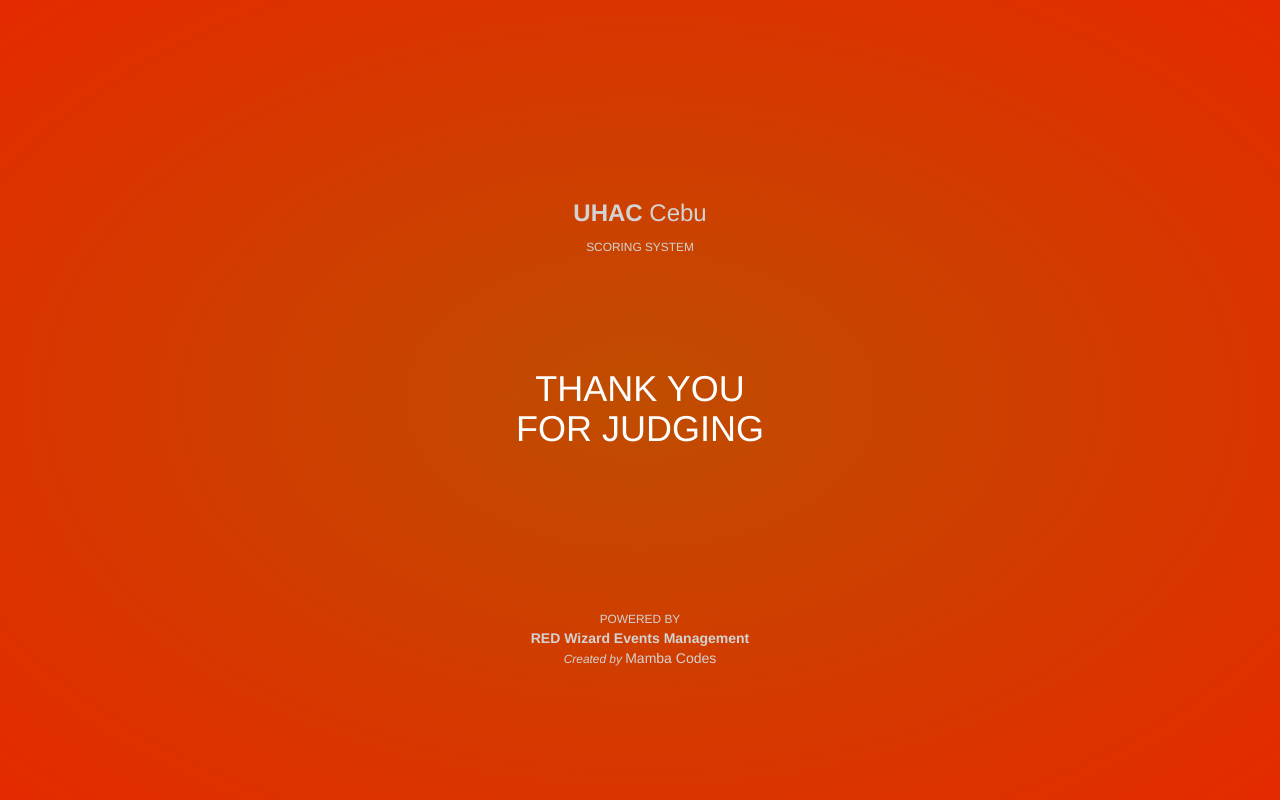
After one commit to RedWizards/scoring-system-v3, a PHP site: page /done.php in a window 1280 px wide. The commit adds this page. Run offline with PHP 8.4, Linux system fonts and the light colour scheme.

Commit message:
done page

```diff
--- a/assets/css/judge-view.css
+++ b/assets/css/judge-view.css
@@ -20,7 +20,7 @@ html, body, #wrapper {
     text-align: center;
 }
 
-#center-logo, #p1, #p2, #p3, #p4 {
+#center-logo, #p1, #p2, #p3, #p4, #thanks {
     -webkit-animation: fadein 2s; /* Safari, Chrome and Opera > 12.1 */
        -moz-animation: fadein 2s; /* Firefox < 16 */
         -ms-animation: fadein 2s; /* Internet Explorer */
@@ -322,3 +322,53 @@ footer {
 	margin: 0;
 	color: #fff;
 }
+
+
+/* Done judging style */
+
+#thanks {
+	width: 20em;
+	height: 20em;
+	position: absolute;
+	top: 63%;
+	left: 50%;
+	margin-top: -10em;
+	margin-left: -10em;
+	transition: 0.3s;
+}
+
+#greet {
+	color: white;
+	word-wrap: break-word;
+
+    -webkit-animation-duration: 1s; /* Safari, Chrome and Opera > 12.1 */
+       -moz-animation-duration: 1s; /* Firefox < 16 */
+        -ms-animation-duration: 1s; /* Internet Explorer */
+         -o-animation-duration: 1s; /* Opera < 12.1 */
+            animation-duration: 1s;
+
+    -webkit-animation-fill-mode: both; /* Safari, Chrome and Opera > 12.1 */
+       -moz-animation-fill-mode: both; /* Firefox < 16 */
+        -ms-animation-fill-mode: both; /* Internet Explorer */
+         -o-animation-fill-mode: both; /* Opera < 12.1 */
+            animation-fill-mode: both;
+
+	-webkit-animation-timing-function: ease-in-out; /* Safari, Chrome and Opera > 12.1 */
+       -moz-animation-timing-function: ease-in-out; /* Firefox < 16 */
+        -ms-animation-timing-function: ease-in-out; /* Internet Explorer */
+         -o-animation-timing-function: ease-in-out; /* Opera < 12.1 */
+            animation-timing-function: ease-in-out;
+
+	-webkit-animation-iteration-count: infinite; /* Safari, Chrome and Opera > 12.1 */
+       -moz-animation-iteration-count: infinite; /* Firefox < 16 */
+        -ms-animation-iteration-count: infinite; /* Internet Explorer */
+         -o-animation-iteration-count: infinite; /* Opera < 12.1 */
+            animation-iteration-count: infinite;
+
+
+    -webkit-animation-name: bounce; /* Safari, Chrome and Opera > 12.1 */
+       -moz-animation-name: bounce; /* Firefox < 16 */
+        -ms-animation-name: bounce; /* Internet Explorer */
+         -o-animation-name: bounce; /* Opera < 12.1 */
+            animation-name: bounce;
+}
--- /dev/null
+++ b/done.php
@@ -0,0 +1,51 @@
+<!doctype html>
+<html>
+
+	<head>
+
+		<title>UHAC Cebu</title>
+		<meta name="viewport" content="width=device-width, initial-scale=1">
+		<link rel="icon" href="assets/images/uhac.ico" type="image/ico" sizes="32x32">
+		<link rel="stylesheet" href="assets/css/bootstrap.min.css">
+		<!--
+		<link rel="stylesheet" href="assets/css/font-awesome.min.css">
+		-->
+		<link rel="stylesheet" href="assets/css/judge-view.css">
+
+	</head>
+
+	<body>
+
+			<table id="this-cover">
+				<tr>
+					<td>
+
+						<div id="p1" class="text-center sub">
+							<h3><b>UHAC</b> Cebu</h3>
+							<small>SCORING SYSTEM</small>
+						</div>
+
+						<div id="thanks" class="text-center">
+							<h1 id="greet">THANK YOU FOR JUDGING</h1>
+						</div>
+
+						<div id="p2" class="text-center sub">
+							<small>POWERED BY</small><br/>
+							<span><strong>RED Wizard Events Management</strong></span><br/>
+							<small><i>Created by </i></small>
+							<span>Mamba Codes</span>
+						</div>
+					</td>
+				</tr>
+			</table>
+
+	</body>
+
+	<script src="assets/js/jquery.js"></script>
+	<script src="assets/js/bootstrap.min.js"></script>
+	<script src="assets/js/angular.min.js"></script>
+	<script src="assets/js/angular-animate.js"></script>
+	<script src="assets/js/judge-view.js"></script>
+	<script src="assets/js/angular-route.js"></script>
+
+</html>
```
